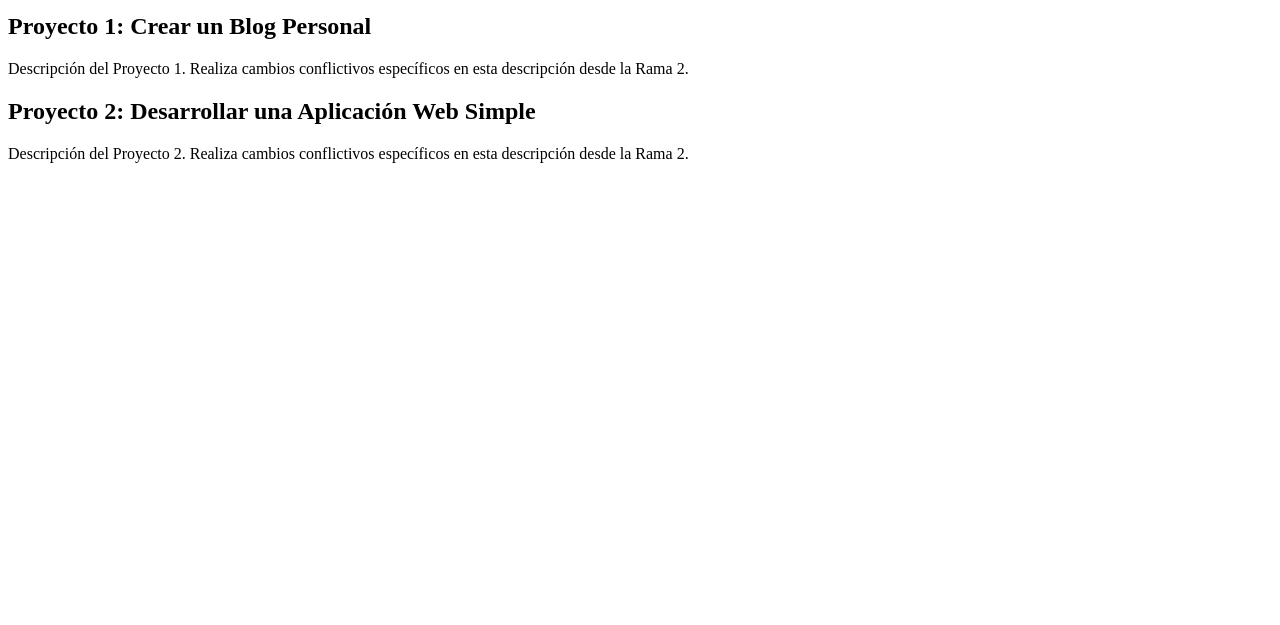
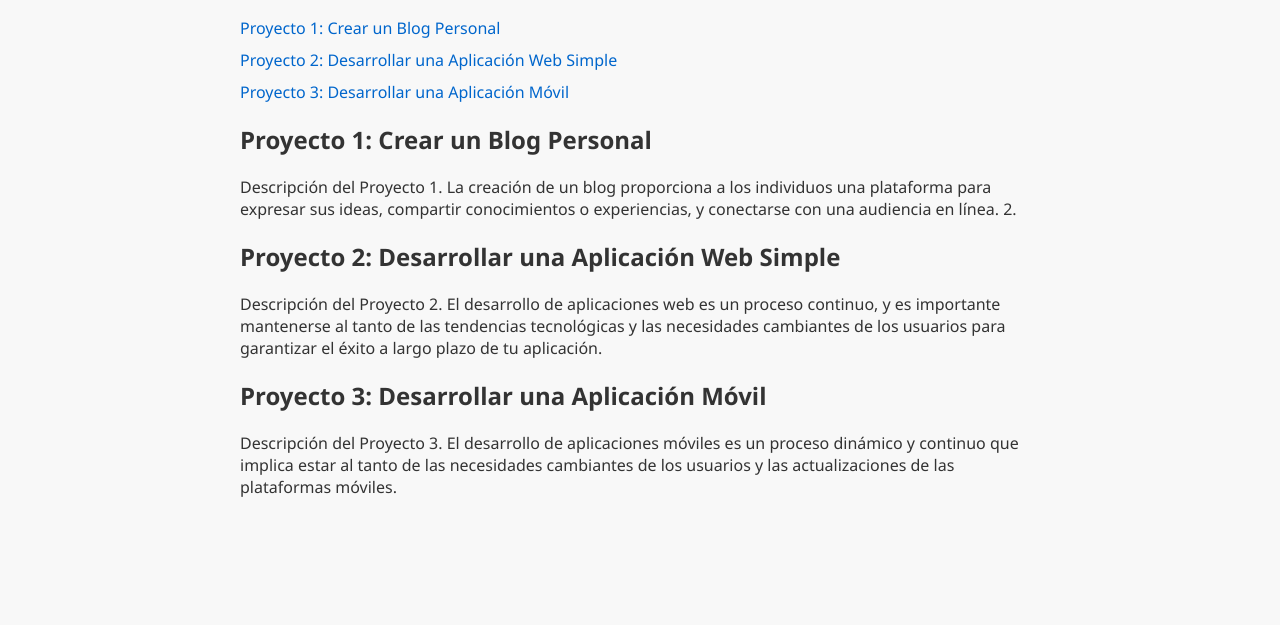
Before and after one commit to QuinteroVA/app-isi-2, a plain HTML site: page app-isi-2/proyectos.html in a window 1280 px wide. Shown: the part 175-800 px from the top of the page. Drawn offline with Linux system fonts and the light colour scheme.

Commit message:
Modificación de los archivos ejercicios.html, proyectos.html y tutoriales.html

```diff
--- a/app-isi-2/proyectos.html
+++ b/app-isi-2/proyectos.html
@@ -5,6 +5,26 @@
     <meta name="viewport" content="width=device-width, initial-scale=1.0">
     <title>Proyectos Prácticos</title>
     <style>
+        body {
+            font-family: 'Segoe UI', Tahoma, Geneva, Verdana, sans-serif;
+            max-width: 800px;
+            margin: 0 auto;
+            padding: 20px;
+            background-color: #f8f8f8;
+            color: #333;
+        }
+
+        h1 {color: #0066cc;}
+
+        p {margin-bottom: 20px;}
+
+        ul {list-style-type: none;padding: 0;}
+
+        li {margin-bottom: 10px;}
+
+        a {color: #0066cc;text-decoration: none;}
+
+        a:hover {text-decoration: underline;}
     </style>
 </head>
 <body>
@@ -16,16 +36,20 @@
     <ul>
         <li><a href="#proyecto1">Proyecto 1: Crear un Blog Personal</a></li>
         <li><a href="#proyecto2">Proyecto 2: Desarrollar una Aplicación Web Simple</a></li>
+        <li><a href="#proyecto3">Proyecto 3: Desarrollar una Aplicación Móvil</a></li>
         <!-- Agrega más proyectos según sea necesario -->
     </ul>
 
     <!-- Cambio conflictivo 1 en la Rama 2 -->
     <h2 id="proyecto1">Proyecto 1: Crear un Blog Personal</h2>
-    <p>Descripción del Proyecto 1. Realiza cambios conflictivos específicos en esta descripción desde la Rama 2.</p>
+    <p>Descripción del Proyecto 1. La creación de un blog proporciona a los individuos una plataforma para expresar sus ideas, compartir conocimientos o experiencias, y conectarse con una audiencia en línea. 2.</p>
 
     <!-- Cambio conflictivo 2 en la Rama 2 -->
     <h2 id="proyecto2">Proyecto 2: Desarrollar una Aplicación Web Simple</h2>
-    <p>Descripción del Proyecto 2. Realiza cambios conflictivos específicos en esta descripción desde la Rama 2.</p>
+    <p>Descripción del Proyecto 2. El desarrollo de aplicaciones web es un proceso continuo, y es importante mantenerse al tanto de las tendencias tecnológicas y las necesidades cambiantes de los usuarios para garantizar el éxito a largo plazo de tu aplicación.</p>
+
+    <h2 id="proyecto3">Proyecto 3: Desarrollar una Aplicación Móvil</h2>
+    <p>Descripción del Proyecto 3. El desarrollo de aplicaciones móviles es un proceso dinámico y continuo que implica estar al tanto de las necesidades cambiantes de los usuarios y las actualizaciones de las plataformas móviles.</p>
 
     <!-- Agrega más proyectos según sea necesario -->
 
```
Also changed, not shown: app-isi-2/ejercicios.html (+29 -1 lines), app-isi-2/tutoriales.html (+9 -8 lines).
